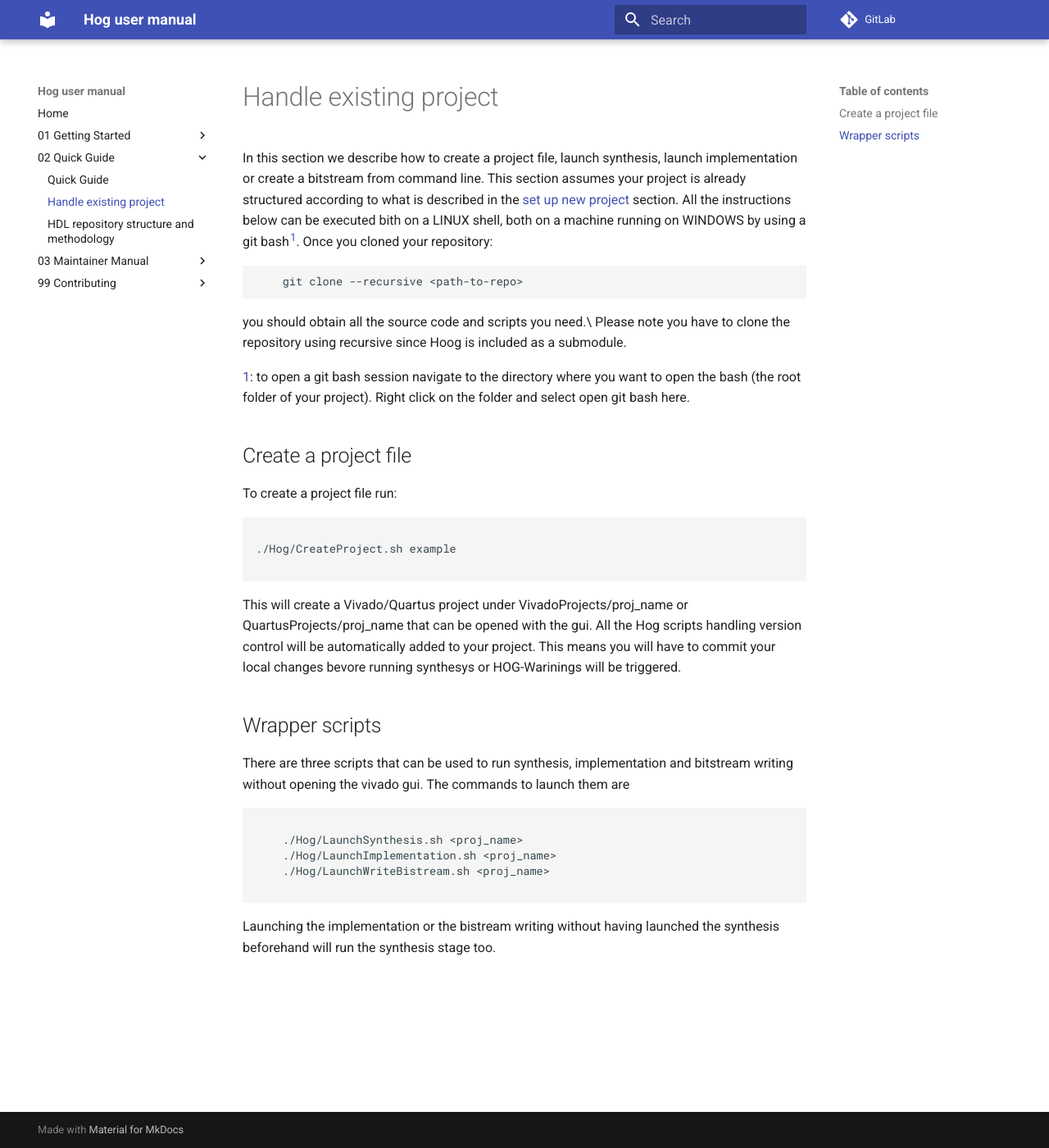
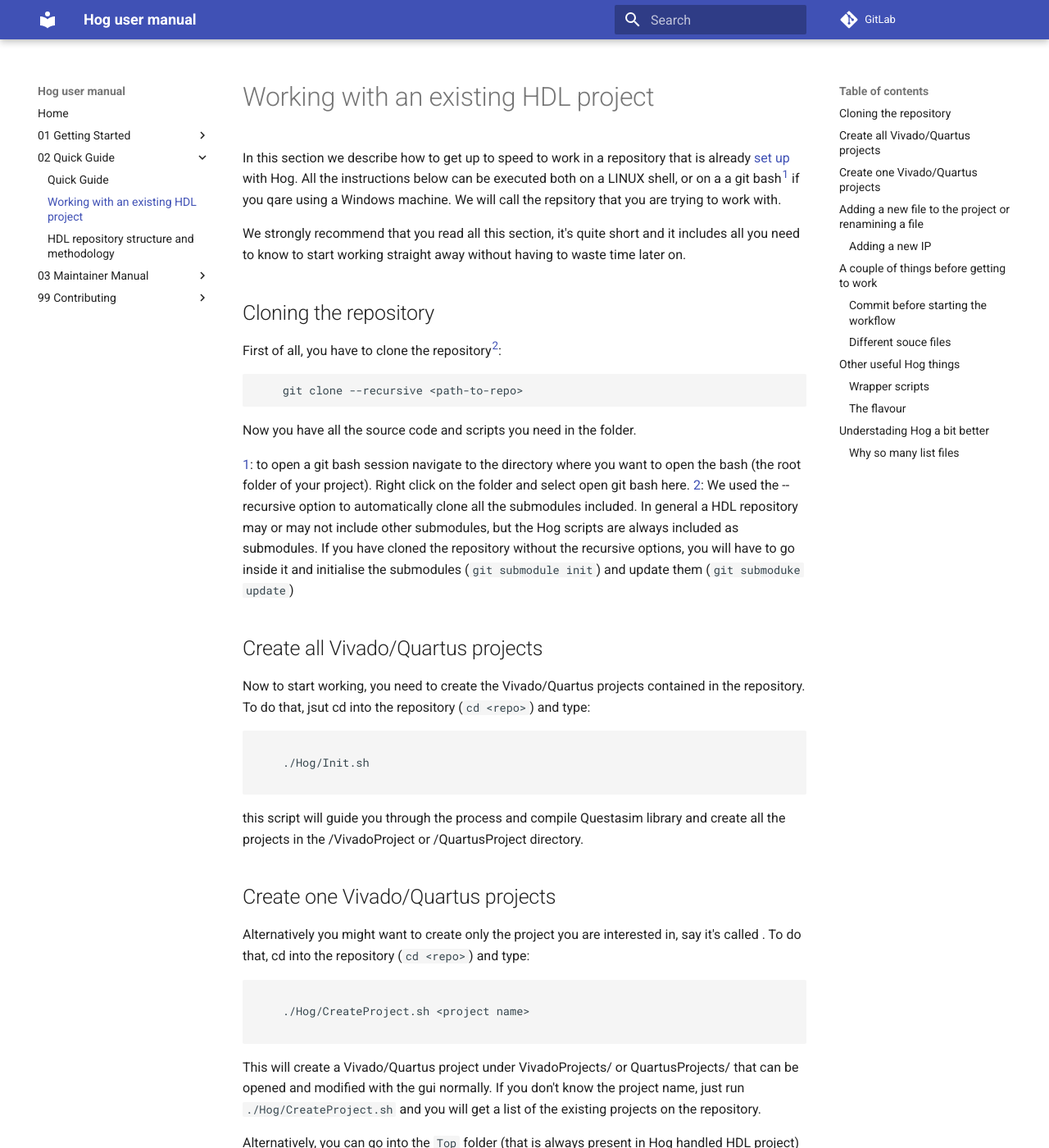
Before and after one commit to Hog-CERN/Hog, an MkDocs documentation site: the page built from docs/02-Quick-Guide/existingProjects.md, in a window 1280 px wide and 1400 px high. Shown: the whole window at 82% size. Built offline with MkDocs 1.6.1 and Material for MkDocs 9.7.7, drawn with Linux system fonts in a browser that asks for light colours; some of the changed text lies outside the part shown.

Commit message:
Update documentation for existing project

````diff
--- a/docs/02-Quick-Guide/existingProjects.md
+++ b/docs/02-Quick-Guide/existingProjects.md
@@ -1,39 +1,122 @@
-# Handle existing project
+# Working with an existing HDL project
 
-In this section we describe how to create a project file, launch synthesis, launch implementation or create a bitstream from command line.
-This section assumes your project is already structured according to what is described in the [set up new project](./setupNewHogProject.md) section.
-All the instructions below can be executed bith on a LINUX shell, both on a machine running on WINDOWS by using a git bash<sup>[1](#myfootnote1)</sup>.
-Once you cloned your repository:
+In this section we describe how to get up to speed to work in a repository that is already [set up](./setupNewHogProject.md) with Hog.
+All the instructions below can be executed both on a LINUX shell, or on a a git bash<sup>[1](#myfootnote1)</sup> if you qare using a Windows machine. We will call <repo> the repsitory that you are trying to work with.
+
+We strongly recommend that you read all this section, it's quite short and it includes all you need to know to start working straight away without having to waste time later on.
+
+
+## Cloning the repository
+First of all, you have to clone the repository<sup>[2](#myfootnote2)</sup>:
 
 ```console
 	git clone --recursive <path-to-repo>
 ```
 
-you should obtain all the source code and scripts you need.\
-Please note you have to clone the repository using recursive since Hoog is included as a submodule.
+Now you have all the source code and scripts you need in the <repo> folder.
 
 <a name="myfootnote1">1</a>: to open a git bash session navigate to the directory where you want to open the bash (the root folder of your project). Right click on the folder and select open git bash here.
+<a name="myfootnote2">2</a>: We used the --recursive option to automatically clone all the submodules included. In general a HDL repository may or may not include other submodules, but the Hog scripts are always included as submodules. If you have cloned the repository without the recursive options, you will have to go inside it and initialise the submodules (`git submodule init`) and update them (`git submoduke update`)
 
-## Create a project file
 
-To create a project file run:
+## Create all Vivado/Quartus projects
+Now to start working, you need to create the Vivado/Quartus projects contained in the repository. To do that, jsut cd into the repository (`cd <repo>`) and type:
+
 ```console
 
-./Hog/CreateProject.sh example
+	./Hog/Init.sh
 
 ```
-This will create a Vivado/Quartus project under VivadoProjects/proj_name or QuartusProjects/proj_name that can be opened with the gui.
-All the Hog scripts handling version control will be automatically added to your project.
-This means you will have to commit your local changes bevore running synthesys or HOG-Warinings will be triggered.
 
-## Wrapper scripts
+this script will guide you through the process and compile Questasim library and create all the projects in the <repo>/VivadoProject or <repo>/QuartusProject directory.
 
-There are three scripts that can be used to run synthesis, implementation and bitstream writing without opening the vivado gui. The commands to launch them are
+## Create one Vivado/Quartus projects
+Alternatively you might want to create only the project you are interested in, say it's called <project name>.
+To do that, cd into the repository (`cd <repo>`) and type:
+
 ```console
 
+	./Hog/CreateProject.sh <project name>
+
+```
+
+This will create a Vivado/Quartus project under VivadoProjects/<project name> or QuartusProjects/<project name> that can be opened and modified with the gui normally.
+If you don't know the project name, just run `./Hog/CreateProject.sh` and you will get a list of the existing projects on the repository.
+
+
+Alternatively, you can go into the `Top` folder (that is always present in  Hog handled HDL project) and type `ls`: each directory in this path corrensponds to a Vivado/Quartus project in the repository.
+There is one exception to this: you must not add a new file to the project ()source code, constraint, IP, etc.)  using the GUI. You have to add the file name in one of Hog list files as descirbed in the following paragraph.
+
+## Adding a new file to the project or renamining a file
+Let's now suppose that you want to add a new file to the project and that this file is lpacated in <repo>/<dir1>/ and is called <file1.hdl>. Let's also assume that you know how to add a new file to a Git repository, so we will just explain what to do as far as Hog is concerned.
+
+This is a new file, unkown to Hog for now, but we want it to be included into the project next time that we run the CreateProject.sh script described above. To do this, we must add the file name and path of <file1.vhd> into a Hog list file. These list files are located in <repo>/Top/<project name>/list/ and may have different extensions: for now let's assume that the source file we want to add our file to is <lib1.src>.
+
+Open the file with a text editor and just add the file name and path in a new line. Please make the path relative to the list directory so in our case it should be:
+
+```
+	../../<dir1>/<file1.vhd>
+
+```
+
+this is easier than it seems beacuse you can look at the other files listed in the src file and do exactly the same.
+
+Now that the new file is included in a list file, you can close the Vivado/Quartus project and re create it by typing `./Hog/CreateProject.sh <project name>` again. You will have to do this every time you add a new file to ther project. It seems like a lot of work but it actually happens quite rarely in the work process, most of the time you just modify existing files, in whichd case you don't have to do any of this.
+
+This procedure is valid for any kind of source file, if your file is a constraint file, just add it to a .con file in the list directory.
+
+### Adding a new IP
+If you want to add a new IP core, please create it in out of context mode and save the .xci file (and only that one!) it in the repository in <repo>/IP/<new ip name>/<new ip name>.xci.
+Now you can add the .xci normally to any source list file in the list folder of your project.
+
+
+## A couple of things before getting to work
+
+### Commit before starting the workflow
+All the Hog scripts handling version control will be automatically added to your project: this means that you have the possibility to create a certified (reproducible and traceable) bitfile. There is a little price to pay though, you must commit your local changes before running synthesys. You don't have to push! Just commit locally, then you can push when you are sure that your work is good enough.
+If you don't commit, Hog will alert you with a Critical Warning at the beginnign of the synthesis.
+
+
+### Different souce files
+Source files taken from  different list files, will be added to your project in diffferent "libraries": the name of each library being the name of the list file. This is nice to keep things tidy and separated but it also comes at a little cost: when working with files coming from different list files, you will need to formally include the libraries. For example, in VHDL:
+
+```vhdl
+	library lib_1
+	use lib_1.all
+
+	...
+
+	u_1 : entity lib_1.a_component_in_lib1
+	port map(
+		clk => clk,
+		din => din,
+		dout => dout
+	);
+```
+
+If working within the same library, you can normwally use the "work" library.
+
+
+## Other useful Hog things
+
+### Wrapper scripts
+
+There is a set of scripts that can be used to run synthesis, implementation and bitstream writing without opening the vivado gui. The commands to launch them are
+```console
 	./Hog/LaunchSynthesis.sh <proj_name>
+	./Hog/LaunchIPSynth.sh <proj_name>
 	./Hog/LaunchImplementation.sh <proj_name>
 	./Hog/LaunchWriteBistream.sh <proj_name>
+```
 
-```
 Launching the implementation or the bistream writing without having launched the synthesis beforehand will run the synthesis stage too.
+
+### The flavour
+
+
+## Understading Hog a bit better
+If you want to go deeper and better understand how the Hog system works, you may be interested in the following.
+
+
+### Why so many list files
+You might have noticed that there are different kind of list files: .src, .sub. ...
````
